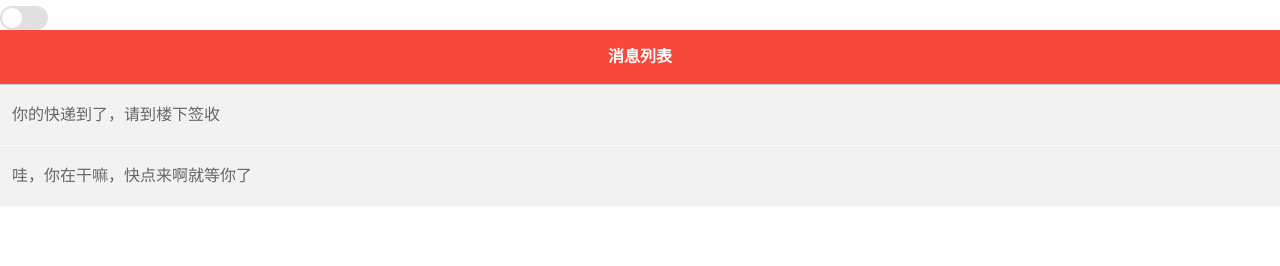
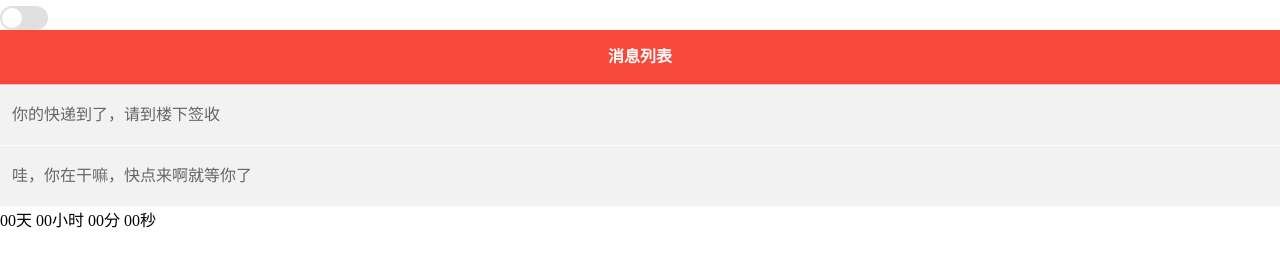
Before and after one commit to zhaofanfan/front-end, a plain HTML site: page SwipeDelete.html in a window 1280 px wide. Drawn offline with nearby package versions, Linux system fonts and the light colour scheme.

Commit message:
20161020

```diff
--- a/SwipeDelete.html
+++ b/SwipeDelete.html
@@ -6,6 +6,7 @@
         <meta content="yes" name="apple-mobile-web-app-capable">
         <meta content="yes" name="apple-touch-fullscreen">
         <meta content="telephone=no,email=no" name="format-detection">
+        <title>再来一波</title>
         <style type="text/css">
             .checkbox {
                 min-height: 24px;
@@ -110,7 +111,7 @@
             }
         </style>
         <script src="http://g.tbcdn.cn/mtb/lib-flexible/0.3.4/??flexible_css.js,flexible.js"></script>
-        <title>再来一波</title>
+        <script src="http://libs.baidu.com/jquery/1.9.1/jquery.min.js"></script>
     </head>
 
     <body>
@@ -141,6 +142,12 @@
                 </li>
             </ul>
         </section>
+        <div id="countDownWrap" data-time="1475251200000">
+            <span class="days"></span>天
+            <span class="hours"></span>小时
+            <span class="minutes"></span>分
+            <span class="secs"></span>秒
+        </div>
         <script type="text/javascript">
             /**
              * 函数节流方法
@@ -157,6 +164,33 @@
                     }, delay);
                 }
             };
+
+            function timeLeft(outerWrap) {
+                var $wrap = outerWrap,
+                    desttime = parseInt($wrap.attr("data-time")),
+                    counter;
+
+                function countDown(longtime) {
+                    var nowtime = (new Date()).getTime(),
+                        delta = longtime - nowtime,
+                        leftsecs = parseInt(delta / 1000),
+                        days = Math.floor((leftsecs / (24 * 60 * 60))),
+                        hours = Math.floor(((leftsecs - days * 24 * 60 * 60) / (60 * 60))),
+                        minutes = Math.floor((leftsecs - days * 24 * 60 * 60 - hours * 3600) / 60),
+                        secs = Math.floor(leftsecs - days * 24 * 60 * 60 - hours * 3600 - minutes * 60);
+                    if (delta < 0) {
+                        clearInterval(counter);
+                        $wrap.find(".days").text("00").end().find(".hours").text("00").end().find(".minutes").text("00").end().find(".secs").text("00")
+                    } else {
+                        $wrap.find(".days").text(days < 10 ? ("0" + days) : days).end().find(".hours").text(hours < 10 ? ("0" + hours) : hours).end().find(".minutes").text(minutes < 10 ? ("0" + minutes) : minutes).end().find(".secs").text(secs < 10 ? ("0" + secs) : secs)
+                    }
+                }
+                counter = setInterval(function() {
+                    countDown(desttime)
+                }, 1000)
+            };
+
+            timeLeft($("#countDownWrap"));
 
             function SwipeDelete(element, deleteWrap) {
                 this.element = document.querySelector(element);
```
